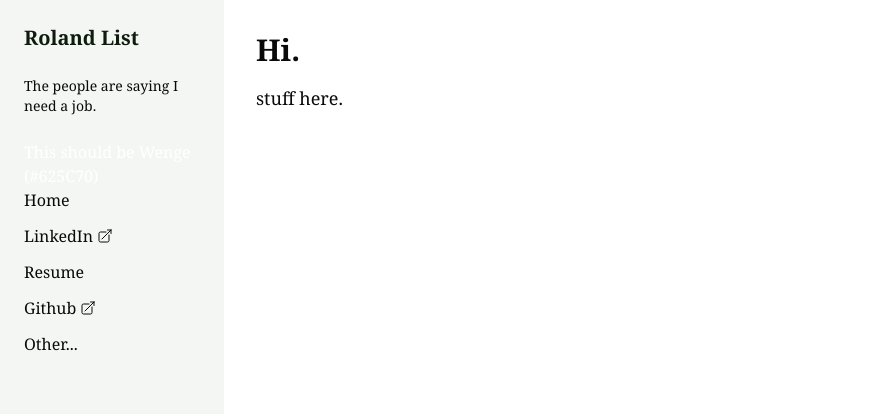
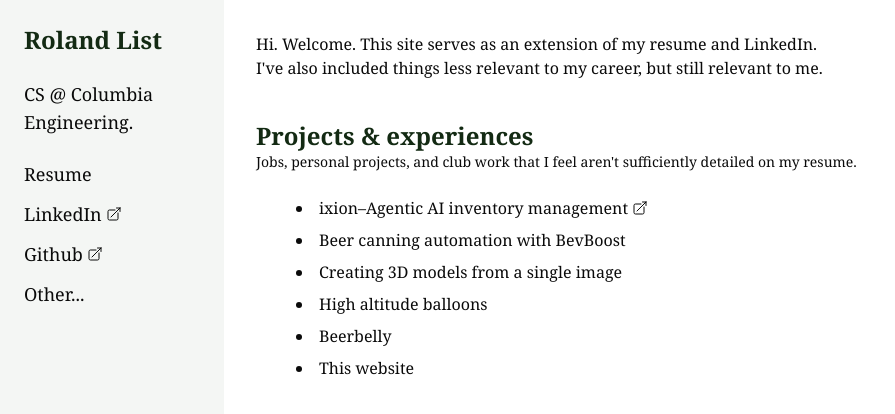
Before and after one commit to Rlist07/rlist07.github.io, a website: page index.html in a window 1280 px wide. Shown: the whole page, without its empty margins (0-895 px from the left). Drawn offline with Linux system fonts and the light colour scheme.

Commit message:
projects added

```diff
--- a/index.html
+++ b/index.html
@@ -6,13 +6,35 @@
   <link href="output.css" rel="stylesheet">
 
 </head>
-<body class="font-serif flex bg-lightbg text-lighttext">
+<body class="w-3/4 font-serif flex bg-lightbg text-lighttext">
 
   <div id="sidebar" class="fixed top-0 left-0 h-screen w-56"></div>
 
-  <main class="text-lighttextcolor ml-56 p-8 h-screen overflow-y-auto flex-1">
-    <h1 class="text-3xl font-bold mb-4">Hi.</h1>
-    <p class="text-lg">stuff here.</p>
+  <main class="text-lighttext ml-56 p-8 h-screen overflow-y-auto flex-1">
+    <h1 class="text-base mb-10">
+        Hi. Welcome. This site serves as an extension of my resume and LinkedIn.
+        <br>
+        I've also included things less relevant to my career, but still relevant to me.
+    </h1>
+    <h2 class="text-2xl font-bold text-lightaccent">
+      Projects & experiences
+    </h2>
+    <p class="mb-6 text-sm text-lighttext">Jobs, personal projects, and club work that I feel aren't sufficiently detailed on my resume.</p>
+    <ul class="list-disc list-inside space-y-2 ml-10">
+      <li>
+        <a href="https://withixion.com" class=" inline-flex items-center gap-1 hover:text-lighttextaccent"
+            target="_blank" rel="noopener noreferrer" ><span>ixion–Agentic AI inventory management</span>
+            <svg xmlns="http://www.w3.org/2000/svg" fill="none" viewBox="0 0 24 24" stroke-width="1.5" stroke="currentColor" class="size-4">
+                <path stroke-linecap="round" stroke-linejoin="round" d="M13.5 6H5.25A2.25 2.25 0 0 0 3 8.25v10.5A2.25 2.25 0 0 0 5.25 21h10.5A2.25 2.25 0 0 0 18 18.75V10.5m-10.5 6L21 3m0 0h-5.25M21 3v5.25" />
+            </svg>
+          </a>
+      </li>
+      <li><a href="bevboost.html" class="hover:text-lighttextaccent">Beer canning automation with BevBoost</a></li>
+      <li><a href="h4d.html" class="hover:text-lighttextaccent">Creating 3D models from a single image</a></li>
+      <li><a href="balloons.html" class="hover:text-lighttextaccent">High altitude balloons</a></li>
+      <li><a href="beerbelly.html" class="hover:text-lighttextaccent">Beerbelly</a></li>
+      <li><a href="about.html" class="hover:text-lighttextaccent">This website</a></li>
+    </ul>
   </main>
 
   <script>
--- a/input.css
+++ b/input.css
@@ -4,6 +4,6 @@
   --color-lightbg: #FFFFFF;
   --color-lightbgaccent: #F4F6F4;
   --color-lighttext: #0A0A0A;
-  --color-lightaccent: #0D1C0D;
-  --color-lighttextaccent: #FFFFFF;
+  --color-lightaccent: #132A13;
+  --color-lighttextaccent: #766E87;
 }
--- a/sidebar.html
+++ b/sidebar.html
@@ -1,27 +1,25 @@
 <link href="output.css" rel="stylesheet">
 
 <aside class="fixed top-0 left-0 h-screen w-56 p-6 bg-lightbgaccent">
-    <h2 class="text-xl font-bold mb-6 text-lightaccent">Roland List</h2>
-    <h1 class="text-sm mb-6 text-lighttext">The people are saying I need a job.</h1>
+    <h2 class="text-2xl font-bold mb-6 text-lightaccent">
+        <a href="index.html">Roland List</a>
+    </h2>
+    <h1 class="text-lg mb-6 text-lighttext">CS @ Columbia Engineering.</h1>
 
-    <div class="text-lightbg">This should be Wenge (#625C70)</div>
-
-
-    <nav class="space-y-3 text-lighttext hover:text-lighttextaccent">
-        <a href="index.html" class="block hover:text-orange-400">Home</a>
-        <a href="https://www.linkedin.com/in/roland-list/" class="block hover:text-lighttextaccent flex items-center gap-1"
+    <nav class="space-y-3 text-lighttext text-lg">
+        <a href="resume.html" class="block hover:text-lighttextaccent">Resume</a>
+        <a href="https://www.linkedin.com/in/roland-list/" class=" hover:text-lighttextaccent flex items-center gap-1"
             target="_blank" rel="noopener noreferrer" >LinkedIn
             <svg xmlns="http://www.w3.org/2000/svg" fill="none" viewBox="0 0 24 24" stroke-width="1.5" stroke="currentColor" class="size-4">
                 <path stroke-linecap="round" stroke-linejoin="round" d="M13.5 6H5.25A2.25 2.25 0 0 0 3 8.25v10.5A2.25 2.25 0 0 0 5.25 21h10.5A2.25 2.25 0 0 0 18 18.75V10.5m-10.5 6L21 3m0 0h-5.25M21 3v5.25" />
             </svg>
         </a>
-        <a href="resume.html" class="block hover:text-orange-400">Resume</a>
-        <a href="https://github.com/Rlist07" class="block hover:text-orange-400 flex items-center gap-1"
+        <a href="https://github.com/Rlist07" class="hover:text-lighttextaccent flex items-center gap-1"
             target="_blank" rel="noopener noreferrer">Github
             <svg xmlns="http://www.w3.org/2000/svg" fill="none" viewBox="0 0 24 24" stroke-width="1.5" stroke="currentColor" class="size-4">
                 <path stroke-linecap="round" stroke-linejoin="round" d="M13.5 6H5.25A2.25 2.25 0 0 0 3 8.25v10.5A2.25 2.25 0 0 0 5.25 21h10.5A2.25 2.25 0 0 0 18 18.75V10.5m-10.5 6L21 3m0 0h-5.25M21 3v5.25" />
             </svg>
         </a>
-        <a href="other.html" class="block hover:text-orange-400">Other...</a>
+        <a href="other.html" class="block hover:text-lighttextaccent">Other...</a>
     </nav>
 </aside>
```
Also changed, not shown: resume.html (+5 -9 lines), about.html (added), assets/images/beerbelly.jpg (added), balloons.html (added), beerbelly.html (added), bevboost.html (added), h4d.html (added), output.css, 3 other files.
